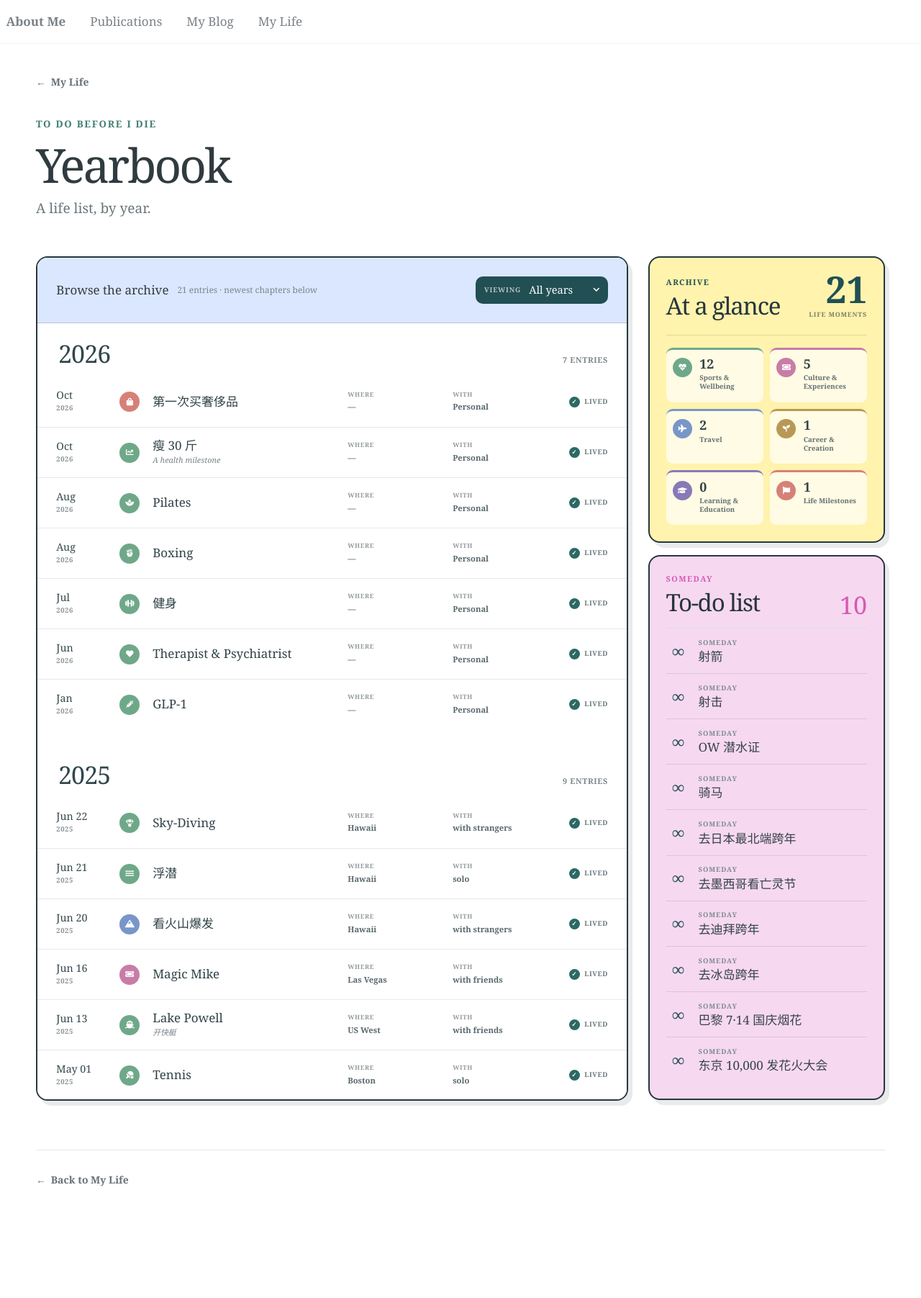
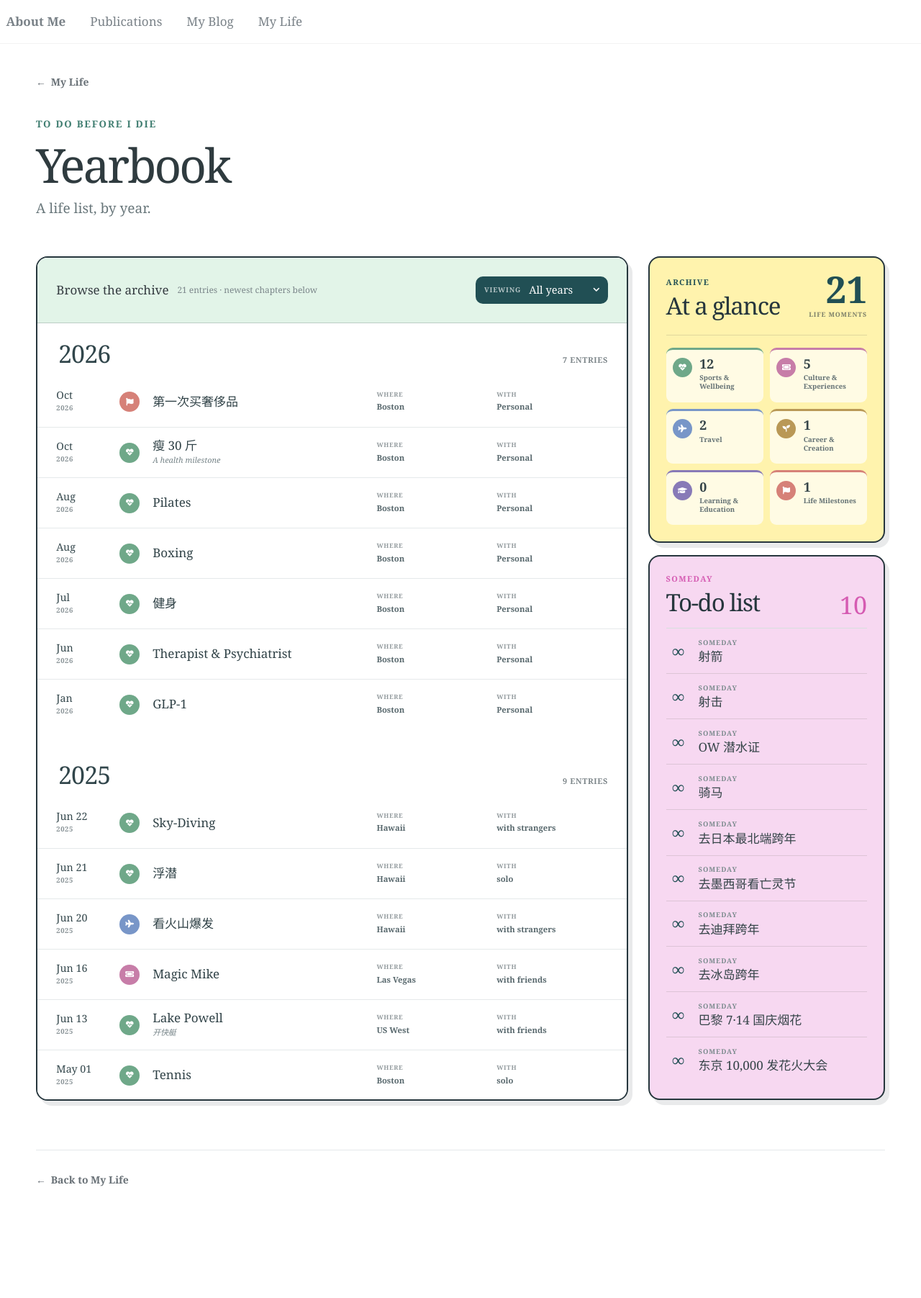
Before and after one commit to Cathylixi/Cathylixi.github.io, a Jekyll site: the page built from _pages/life-yearbook.md, in a window 1280 px wide. Shown: the whole page at 72% size. Built offline with Jekyll 4.4.1, drawn with Linux system fonts in a browser that asks for light colours.

Commit message:
Polish Yearbook archive

```diff
--- a/_data/yearbook.yml
+++ b/_data/yearbook.yml
@@ -15,44 +15,44 @@ chapters:
     items:
       - title: "第一次买奢侈品"
         date: "Oct"
-        location: "—"
+        location: "Boston"
         company: "Personal"
         kind: "milestone"
         icon: "fa-shopping-bag"
       - title: "瘦 30 斤"
         subtitle: "A health milestone"
         date: "Oct"
-        location: "—"
+        location: "Boston"
         company: "Personal"
         kind: "wellbeing"
         icon: "fa-chart-line"
       - title: "Pilates"
         date: "Aug"
-        location: "—"
+        location: "Boston"
         company: "Personal"
         kind: "wellbeing"
         icon: "fa-spa"
       - title: "Boxing"
         date: "Aug"
-        location: "—"
+        location: "Boston"
         company: "Personal"
         kind: "wellbeing"
         icon: "fa-fist-raised"
       - title: "健身"
         date: "Jul"
-        location: "—"
+        location: "Boston"
         company: "Personal"
         kind: "wellbeing"
         icon: "fa-dumbbell"
       - title: "Therapist & Psychiatrist"
         date: "Jun"
-        location: "—"
+        location: "Boston"
         company: "Personal"
         kind: "wellbeing"
         icon: "fa-heart"
       - title: "GLP-1"
         date: "Jan"
-        location: "—"
+        location: "Boston"
         company: "Personal"
         kind: "wellbeing"
         icon: "fa-syringe"
--- a/_pages/life-yearbook.md
+++ b/_pages/life-yearbook.md
@@ -78,16 +78,24 @@ author_profile: false
 
           <div class="yearbook-ledger">
             {% for item in chapter.items %}
+              {% assign category_icon = "fa-circle" %}
+              {% case item.kind %}
+                {% when "wellbeing" %}{% assign category_icon = "fa-heartbeat" %}
+                {% when "culture" %}{% assign category_icon = "fa-ticket-alt" %}
+                {% when "travel" %}{% assign category_icon = "fa-plane" %}
+                {% when "career" %}{% assign category_icon = "fa-seedling" %}
+                {% when "education" %}{% assign category_icon = "fa-graduation-cap" %}
+                {% when "milestone" %}{% assign category_icon = "fa-flag" %}
+              {% endcase %}
               <article class="yearbook-row yearbook-row--{{ item.kind }}"
                        data-yearbook-card
-                       data-status="lived"
                        data-year="{{ chapter.year }}"
                        data-kind="{{ item.kind }}">
                 <time class="yearbook-row__date">
                   <strong>{{ item.date }}</strong>
                   <span>{{ chapter.year }}</span>
                 </time>
-                <span class="yearbook-row__marker" aria-hidden="true"><i class="fas {{ item.icon }}"></i></span>
+                <span class="yearbook-row__marker" aria-hidden="true"><i class="fas {{ category_icon }}"></i></span>
                 <div class="yearbook-row__title">
                   <h3>{{ item.title }}</h3>
                   {% if item.subtitle %}<span>{{ item.subtitle }}</span>{% endif %}
@@ -100,7 +108,6 @@ author_profile: false
                   <span>With</span>
                   <strong>{{ item.company }}</strong>
                 </div>
-                <span class="yearbook-row__status"><i aria-hidden="true">✓</i> Lived</span>
               </article>
             {% endfor %}
           </div>
@@ -109,7 +116,7 @@ author_profile: false
     </div>
 
     <footer class="yearbook-dense__closing">
-      <span>{{ lived_count }} lived</span><i aria-hidden="true"></i><strong>To be continued.</strong>
+      <span>{{ lived_count }} moments</span><i aria-hidden="true"></i><strong>To be continued.</strong>
     </footer>
   </section>
 
--- a/_sass/_yearbook.scss
+++ b/_sass/_yearbook.scss
@@ -57,7 +57,7 @@
 }
 
 .yearbook-dense {
-  --yearbook-blue: #d9e7ff;
+  --yearbook-blue: #e2f4e8;
   --yearbook-yellow: #fff3ad;
   --yearbook-pink: #f7d8f1;
   --yearbook-ink: #26363d;
@@ -102,7 +102,7 @@
   z-index: 3;
   margin: 0 calc(0px - var(--yearbook-panel-pad)) 1.35rem;
   padding: var(--yearbook-panel-pad);
-  background: rgba(217, 231, 255, 0.97);
+  background: rgba(226, 244, 232, 0.97);
   border: 0;
   border-bottom: 1px solid rgba(38, 54, 61, 0.2);
   border-radius: 0;
@@ -141,6 +141,7 @@
 }
 
 .yearbook-archive-pane .yearbook-row {
+  grid-template-columns: 76px 34px minmax(180px, 1.45fr) minmax(105px, 0.75fr) minmax(105px, 0.75fr);
   padding-right: var(--yearbook-panel-pad);
   padding-left: var(--yearbook-panel-pad);
   background: #fff;
@@ -148,7 +149,7 @@
 }
 
 .yearbook-archive-pane .yearbook-row:hover {
-  background: rgba(217, 231, 255, 0.52);
+  background: rgba(226, 244, 232, 0.58);
 }
 
 .yearbook-archive-pane .yearbook-dense__closing {
@@ -393,7 +394,7 @@
   }
 
   .yearbook-row {
-    grid-template-columns: 68px 30px minmax(150px, 1.35fr) minmax(90px, 0.7fr) 62px;
+    grid-template-columns: 68px 30px minmax(150px, 1.35fr) minmax(90px, 0.7fr);
   }
 
   .yearbook-row__detail + .yearbook-row__detail {
@@ -457,7 +458,7 @@
   }
 
   .yearbook-row {
-    grid-template-columns: 56px 26px minmax(0, 1fr) auto;
+    grid-template-columns: 56px 26px minmax(0, 1fr);
     gap: 0.55rem;
     padding: 0.65rem 0.65rem 0.65rem 0.55rem;
   }
@@ -472,14 +473,6 @@
     font-size: 0.54rem;
   }
 
-  .yearbook-row__status {
-    font-size: 0;
-  }
-
-  .yearbook-row__status i {
-    margin: 0;
-  }
-
   .yearbook-wish:nth-last-child(2) {
     border-bottom: 1px solid rgba(67, 71, 53, 0.14);
   }
```
